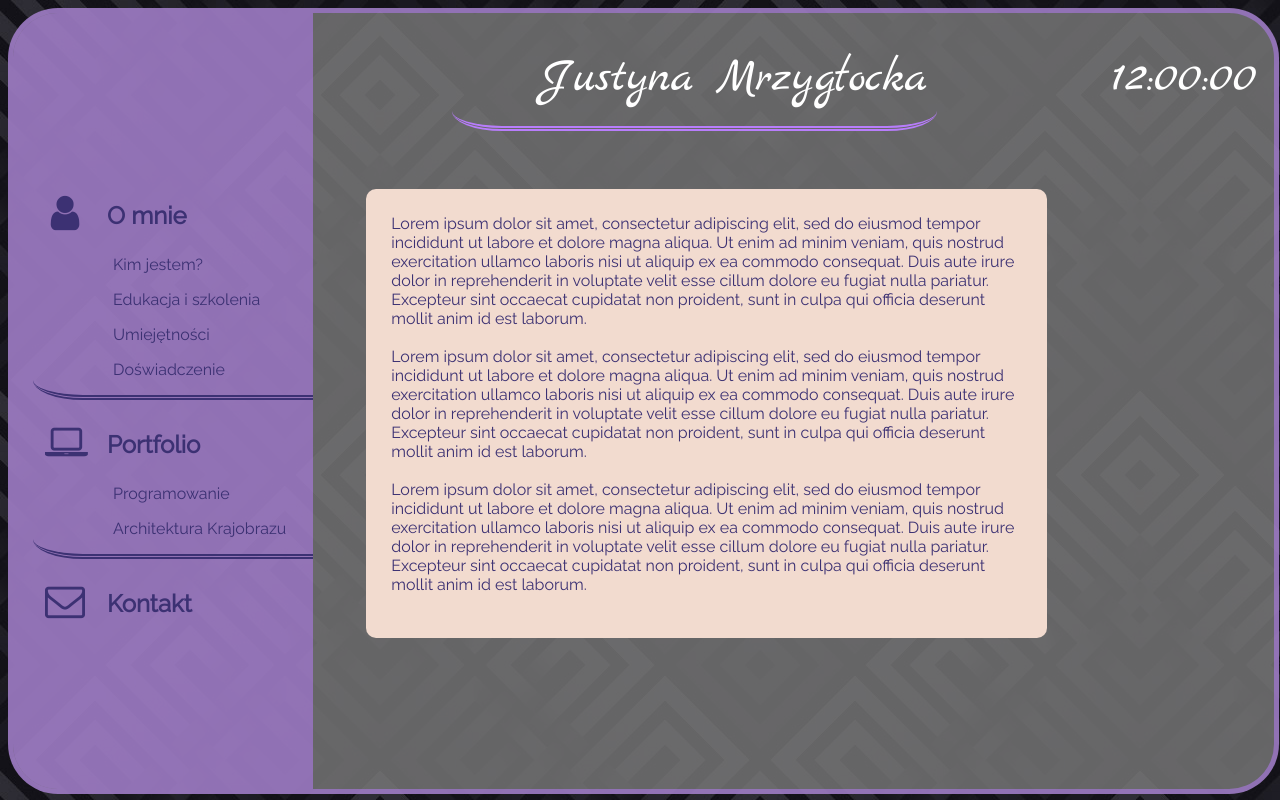
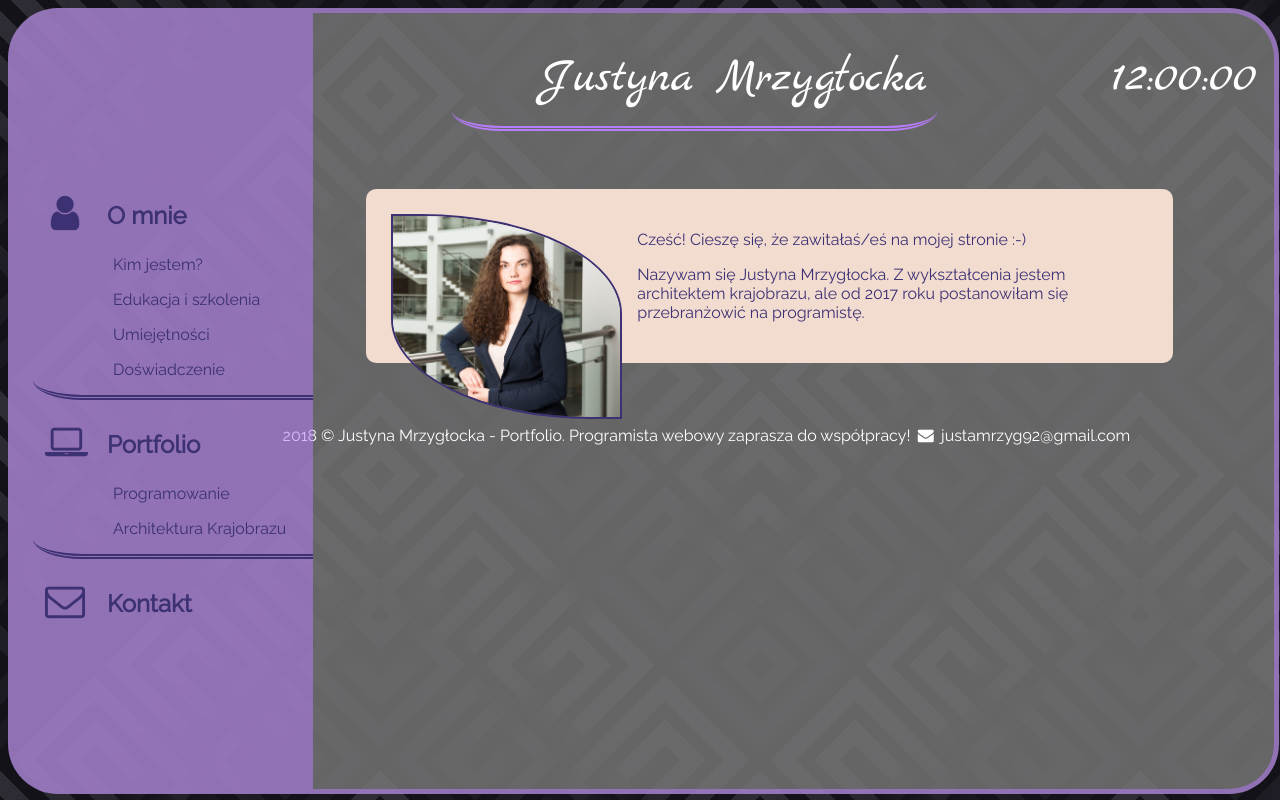
Before and after one commit to justam92/justam92.github.io, a plain HTML site: page index.html in a window 1280 px wide. Drawn offline with Linux system fonts and the light colour scheme.

Commit message:
add picture on index.html and gave style on CSS, stared wrting description about me

```diff
--- a/index.html
+++ b/index.html
@@ -82,18 +82,10 @@
 
         <article>
 
-            Lorem ipsum dolor sit amet, consectetur adipiscing elit, sed do eiusmod tempor incididunt ut labore et dolore magna aliqua.
-            Ut enim ad minim veniam, quis nostrud exercitation ullamco laboris nisi ut aliquip ex ea commodo consequat. Duis
-            aute irure dolor in reprehenderit in voluptate velit esse cillum dolore eu fugiat nulla pariatur. Excepteur sint
-            occaecat cupidatat non proident, sunt in culpa qui officia deserunt mollit anim id est laborum.<br /> <br />
-            Lorem ipsum dolor sit amet, consectetur adipiscing elit, sed do eiusmod tempor incididunt ut labore et dolore magna aliqua.
-            Ut enim ad minim veniam, quis nostrud exercitation ullamco laboris nisi ut aliquip ex ea commodo consequat. Duis
-            aute irure dolor in reprehenderit in voluptate velit esse cillum dolore eu fugiat nulla pariatur. Excepteur sint
-            occaecat cupidatat non proident, sunt in culpa qui officia deserunt mollit anim id est laborum.<br /> <br />
-            Lorem ipsum dolor sit amet, consectetur adipiscing elit, sed do eiusmod tempor incididunt ut labore et dolore magna aliqua.
-            Ut enim ad minim veniam, quis nostrud exercitation ullamco laboris nisi ut aliquip ex ea commodo consequat. Duis
-            aute irure dolor in reprehenderit in voluptate velit esse cillum dolore eu fugiat nulla pariatur. Excepteur sint
-            occaecat cupidatat non proident, sunt in culpa qui officia deserunt mollit anim id est laborum.<br /> <br />
+            <img src="imgs/my-picture.jpg" alt="My picture">
+
+            <p>Cześć! Cieszę się, że zawitałaś/eś na mojej stronie :-) </p>
+            <p>Nazywam się Justyna Mrzygłocka. Z wykształcenia jestem architektem krajobrazu, ale od 2017 roku postanowiłam się przebranżowić na programistę.</p>
 
         </article>
 
--- a/stylesheet/main.css
+++ b/stylesheet/main.css
@@ -1,5 +1,5 @@
 body{
-    background-image:  url("../imgs/fancy-pants.jpg");
+    background-image:  url("../imgs/background.jpg");
     color: #ffffff;
     font-family: 'Raleway', sans-serif;
 }
@@ -17,13 +17,24 @@ body{
 
 footer{
     width: 90%;
-    margin-top: 22%;
+    margin-top: 5%;
     margin-bottom: 1%;
     margin-left: 10%;
     text-align: center;
 }
+
+img{
+width: 30%;
+height: 30%;
+margin-right: 2%;
+float: left;
+border: 2px double #3c3173;
+border-bottom-left-radius: 200px 100px;
+border-top-right-radius: 200px 100px;
+}
+
 article{
-    width: 50%;
+    width: 60%;
     color: #3c3173;
     background: #f2dbcf;
     margin-left: 28%;
```
Also changed, not shown: imgs/background.jpg (renamed from imgs/fancy-pants.jpg), imgs/my-picture.jpg (added).
